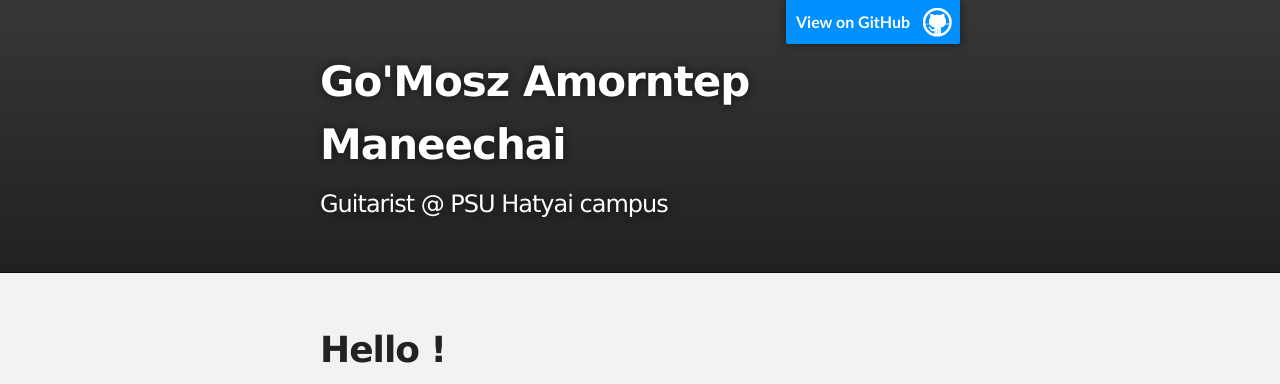
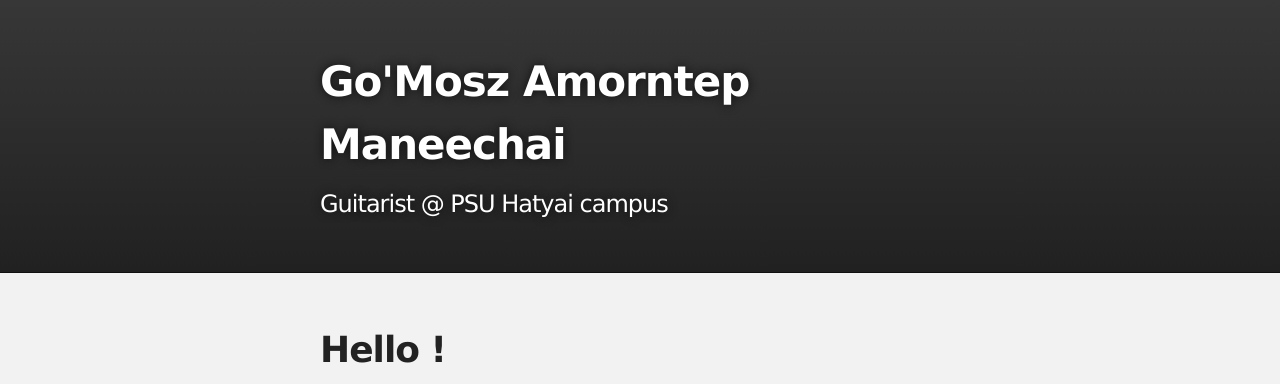
Before and after one commit to NatidaChanasit/gomosz.github.io, a plain HTML site: page index.html in a window 1280 px wide. Shown: the top 384 px of the page. Drawn offline with Linux system fonts and the light colour scheme.

Commit message:
Update index.html

```diff
--- a/index.html
+++ b/index.html
@@ -16,7 +16,7 @@
     <!-- HEADER -->
     <div id="header_wrap" class="outer">
         <header class="inner">
-          <a id="forkme_banner" href="https://github.com/gomosz">View on GitHub</a>
+          <!-- <a id="forkme_banner" href="https://github.com/gomosz">View on GitHub</a> -->
 
           <h1 id="project_title">Go'Mosz Amorntep Maneechai</h1>
           <h2 id="project_tagline">Guitarist @ PSU Hatyai campus</h2>
```
